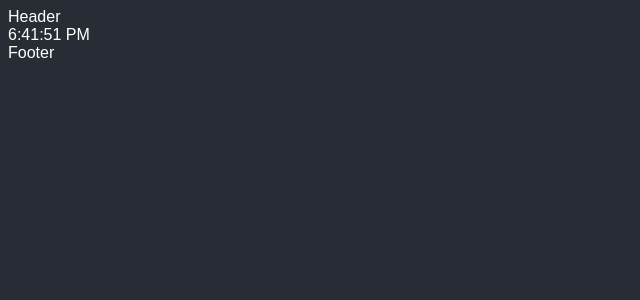
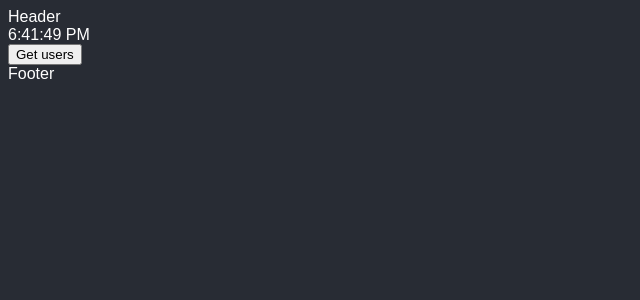
Before and after one commit to Hellek/react-learn, a React (Create React App) app: page / in a window 1280 px wide. Shown: the top 300 px of the page, without its empty margins (0-640 px from the left). Built offline with nearby package versions, Linux system fonts and the light colour scheme.

Commit message:
Create Users component

```diff
--- a/public/index.html
+++ b/public/index.html
@@ -2,7 +2,7 @@
 <html lang="en">
   <head>
     <meta charset="utf-8" />
-    <link rel="icon" href="%PUBLIC_URL%/favicon.ico" />
+    <link rel="icon" href="%PUBLIC_URL%/favicon.png" />
     <meta name="viewport" content="width=device-width, initial-scale=1" />
     <meta name="theme-color" content="#000000" />
     <meta
--- a/src/components/Body.js
+++ b/src/components/Body.js
@@ -1,9 +1,11 @@
 import React from 'react'
 import Clock from './Clock'
+import Users from './Users'
 
 const Body = () => (
   <div>
     <Clock />
+    <Users />
   </div>
 )
 
--- /dev/null
+++ b/src/components/Users.js
@@ -0,0 +1,64 @@
+import React from 'react'
+
+function handleUserProp(prop) {
+	return typeof prop === 'object' ? JSON.stringify(prop) : prop
+}
+
+function User(props) {
+	return (
+		<div style={{ marginBottom: '20px' }}>{
+			Object.keys(props.user).map((propName, i) => {
+				return <div
+					key={i}
+				>{propName}: {handleUserProp(props.user[propName])}</div>
+			})
+		}</div>
+	)
+}
+
+function UsersList(props) {
+	return (
+		<div>{
+			props.users.map(user =>
+				<User key={user.id} user={user} />
+			)
+		}</div>
+	)
+}
+
+class Users extends React.Component {
+	constructor(props) {
+		super(props)
+
+		this.state = {
+			users: [],
+			usersLoading: false,
+		}
+	}
+
+	getUsers = async () => {
+		const res = await fetch('http://jsonplaceholder.typicode.com/users')
+		return await res.json()
+	}
+
+	setUsers = async () => {
+		this.setState({ usersLoading: true })
+		const users = await this.getUsers()
+		this.setState({ users, usersLoading: false })
+	}
+
+	render() {
+		return (
+			<div>
+				<button
+					onClick={this.setUsers}
+					disabled={this.usersLoading}
+				>Get users</button>
+
+				<UsersList users={this.state.users}/>
+			</div>
+		)
+	}
+}
+
+export default Users
```
Also changed, not shown: public/manifest.json, 1 other file (tests, documents, lock files or other folders).
